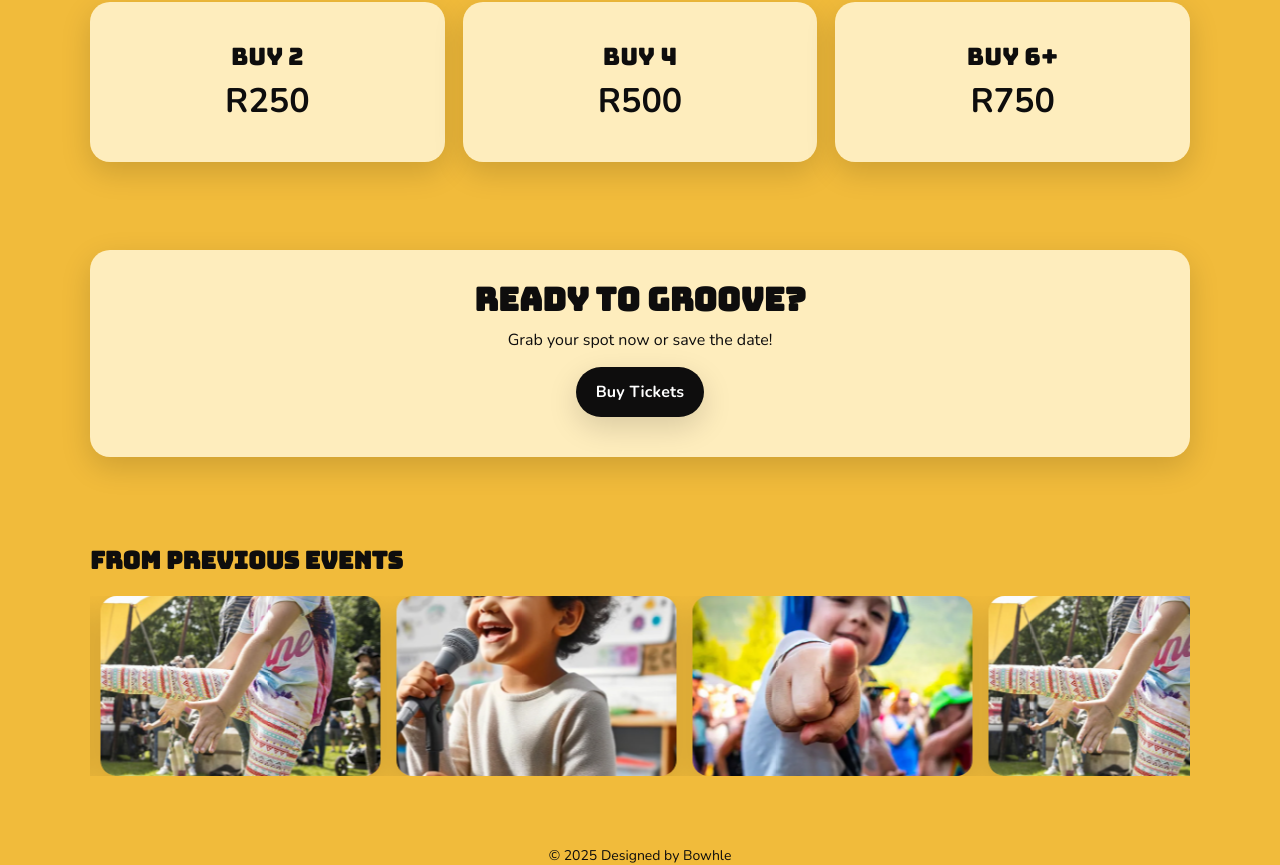
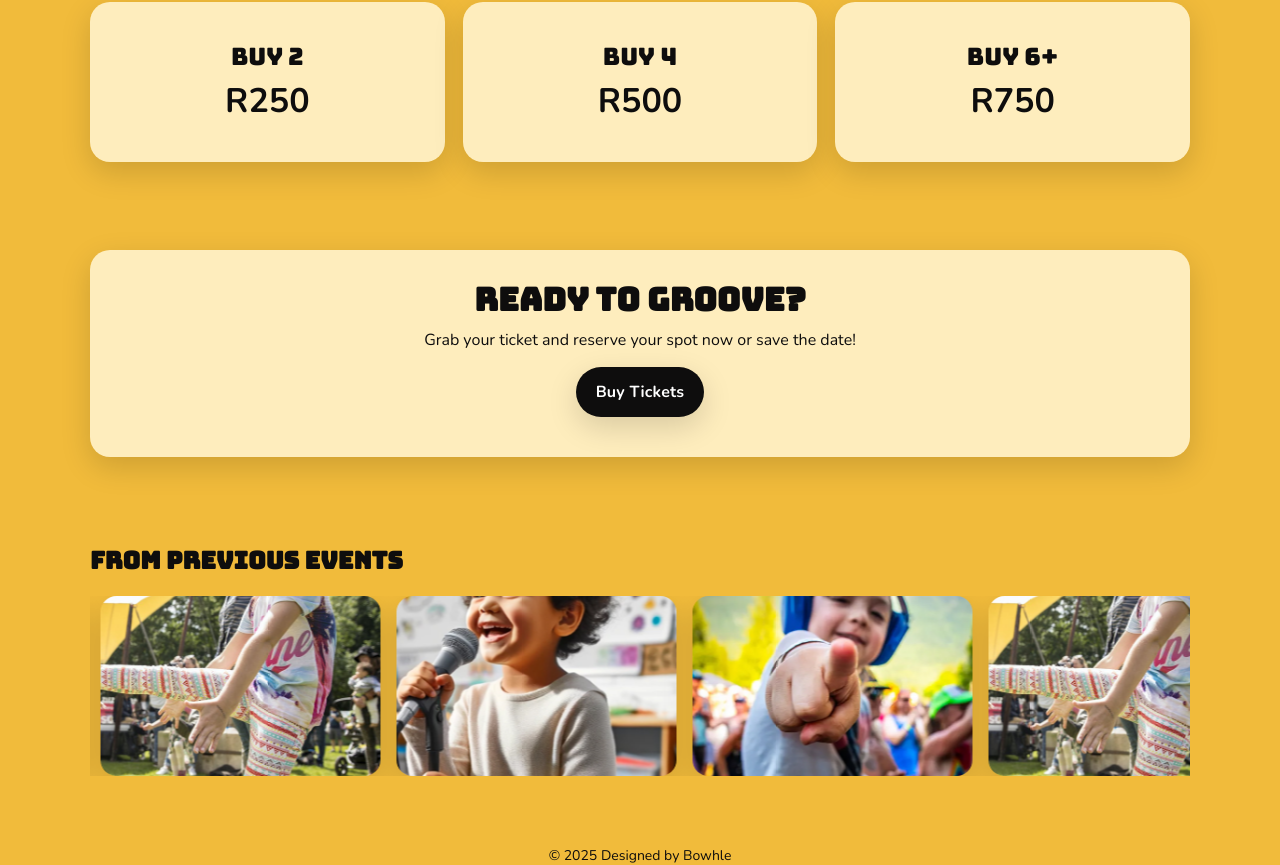
Before and after one commit to Bowhle/tinyvibesdeck, a React (Create React App) app in the folder vintage-music-festival/landing-page/: page / in a window 1280 px wide. Shown: the part 1446-2311 px from the top of the page. Built offline with nearby package versions, Linux system fonts and the light colour scheme; the HTML template or start-up script is replaced by a standard one.

Commit message:
copy update

```diff
--- a/vintage-music-festival/landing-page/src/components/CTASection.js
+++ b/vintage-music-festival/landing-page/src/components/CTASection.js
@@ -6,7 +6,7 @@ function CTASection() {
     <section id="tickets" className="container cta" aria-labelledby="cta-title">
       <div className="cta-card">
         <h2 id="cta-title" className="cta-title">Ready to groove?</h2>
-        <p className="cta-sub">Grab your spot now or save the date!</p>
+        <p className="cta-sub">Grab your ticket and reserve your spot now or save the date!</p>
 
         <a
           href="https://example.com/tickets"
```
